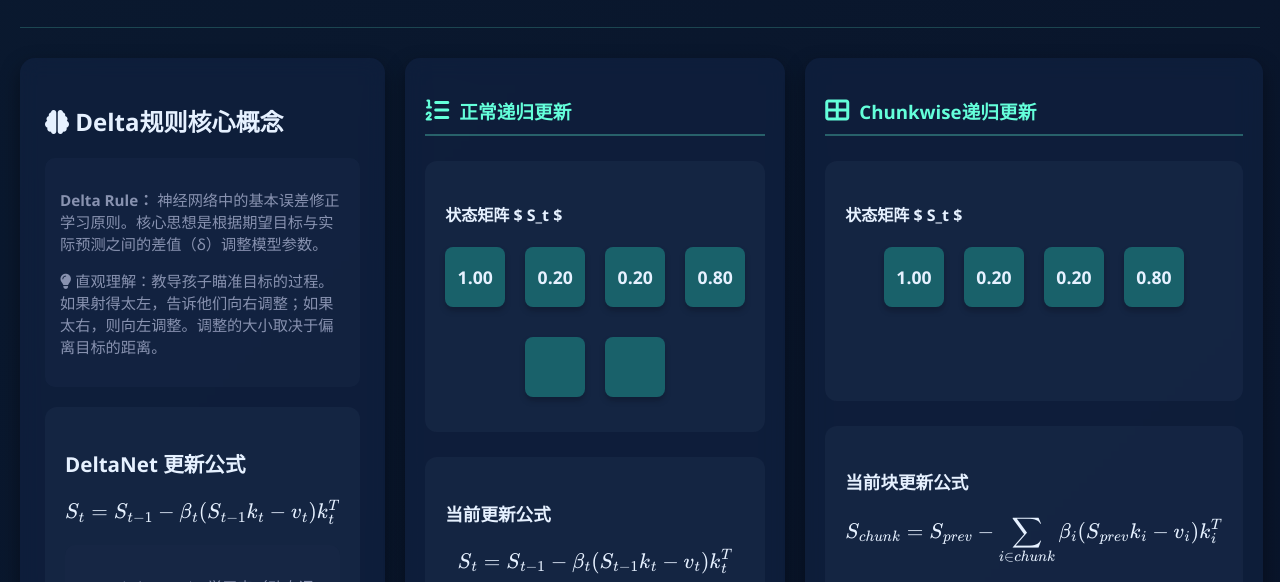
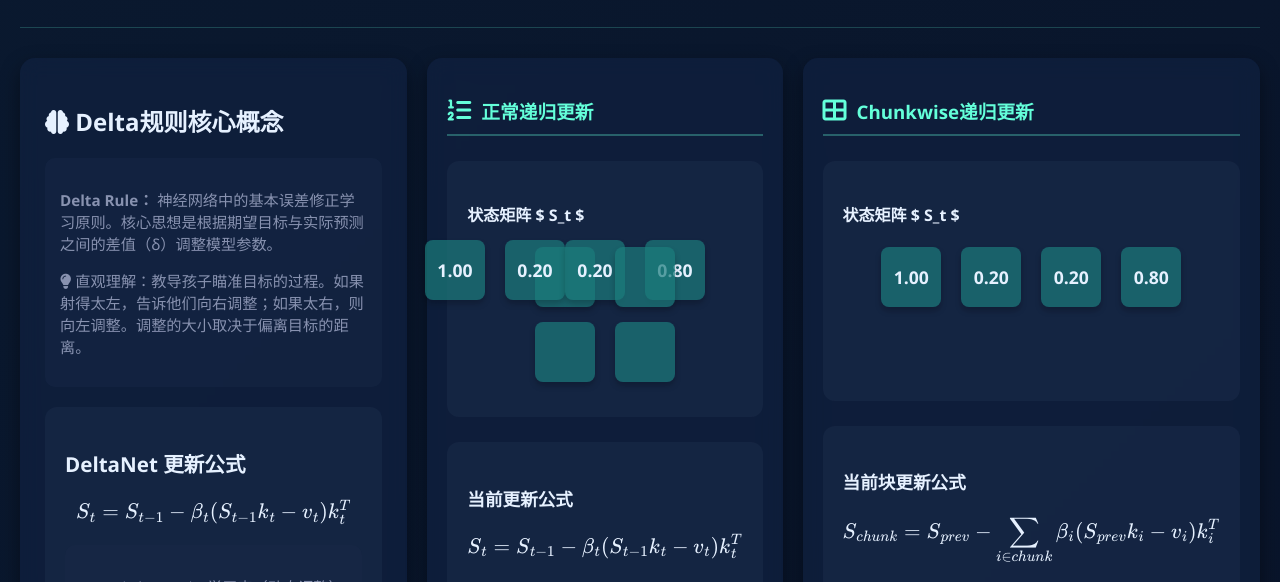
Before and after one commit to JiawZ40/personalpage, a website: page DeltaNet_game.html in a window 1280 px wide. Shown: the part 199-781 px from the top of the page. Drawn offline with nearby package versions, Linux system fonts and the light colour scheme.

Commit message:
Update DeltaNet_game.html

```diff
--- a/DeltaNet_game.html
+++ b/DeltaNet_game.html
@@ -350,15 +350,15 @@
 
                     <div class="matrix-display">
                         <h4>状态矩阵 $ S_t $</h4>
-                        <div id="seq-matrix" class="matrix-row">
+                        <div  class="matrix-row">
                             <!-- Sequential matrix will be populated here -->
-                            <div class="matrix-cell"></div>
-                            <div class="matrix-cell"></div>
+                            <div id="seq-matrix" class="matrix-cell"></div>
+                            <div id="seq-matrix" class="matrix-cell"></div>
                         </div>
-                        <div id="seq-matrix" class="matrix-row">
+                        <div class="matrix-row">
                             <!-- Sequential matrix will be populated here -->
-                            <div class="matrix-cell"></div>
-                            <div class="matrix-cell"></div>
+                            <div id="seq-matrix" class="matrix-cell"></div>
+                            <div id="seq-matrix" class="matrix-cell"></div>
                         </div>
                     </div>
 
```
